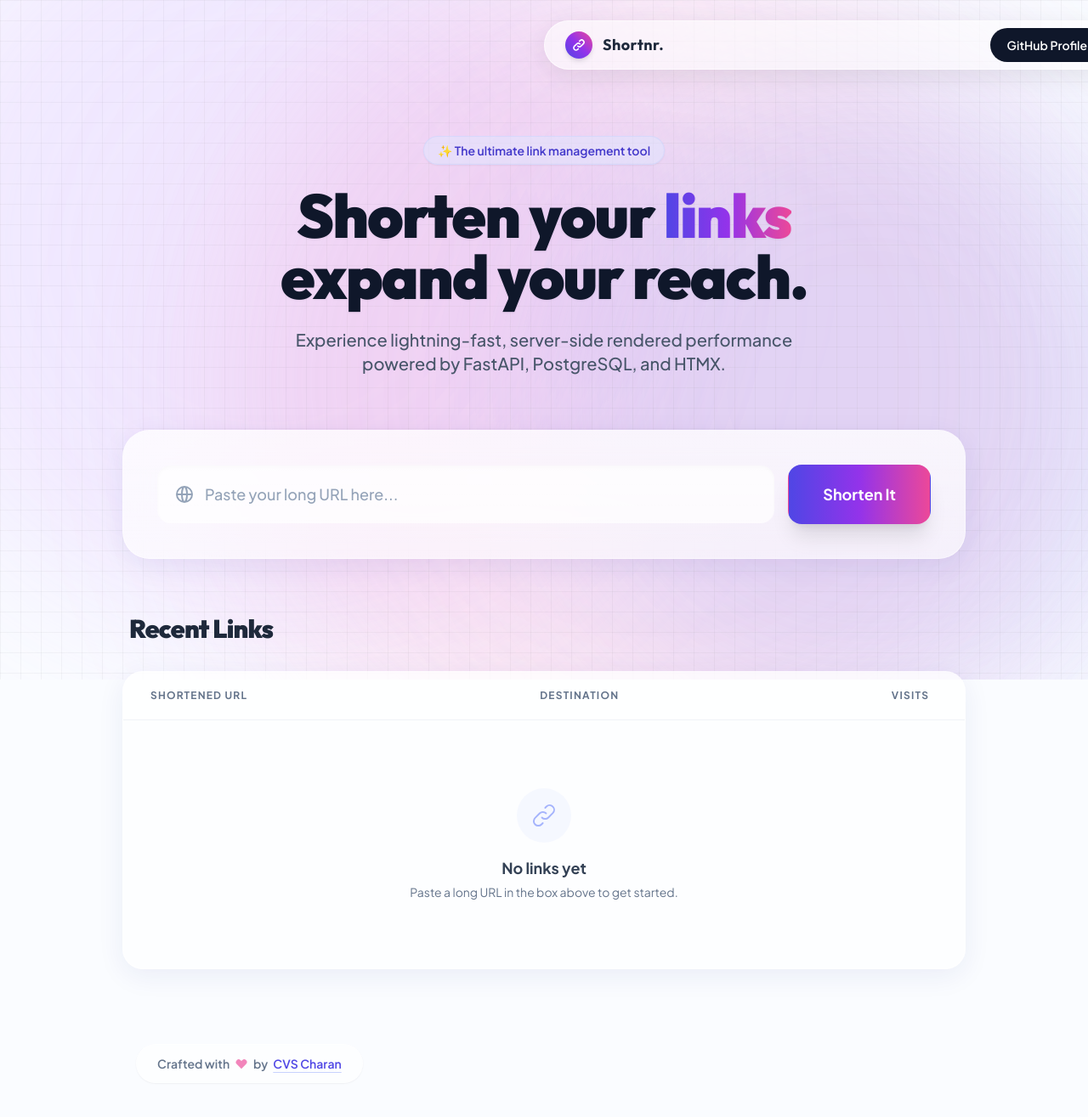
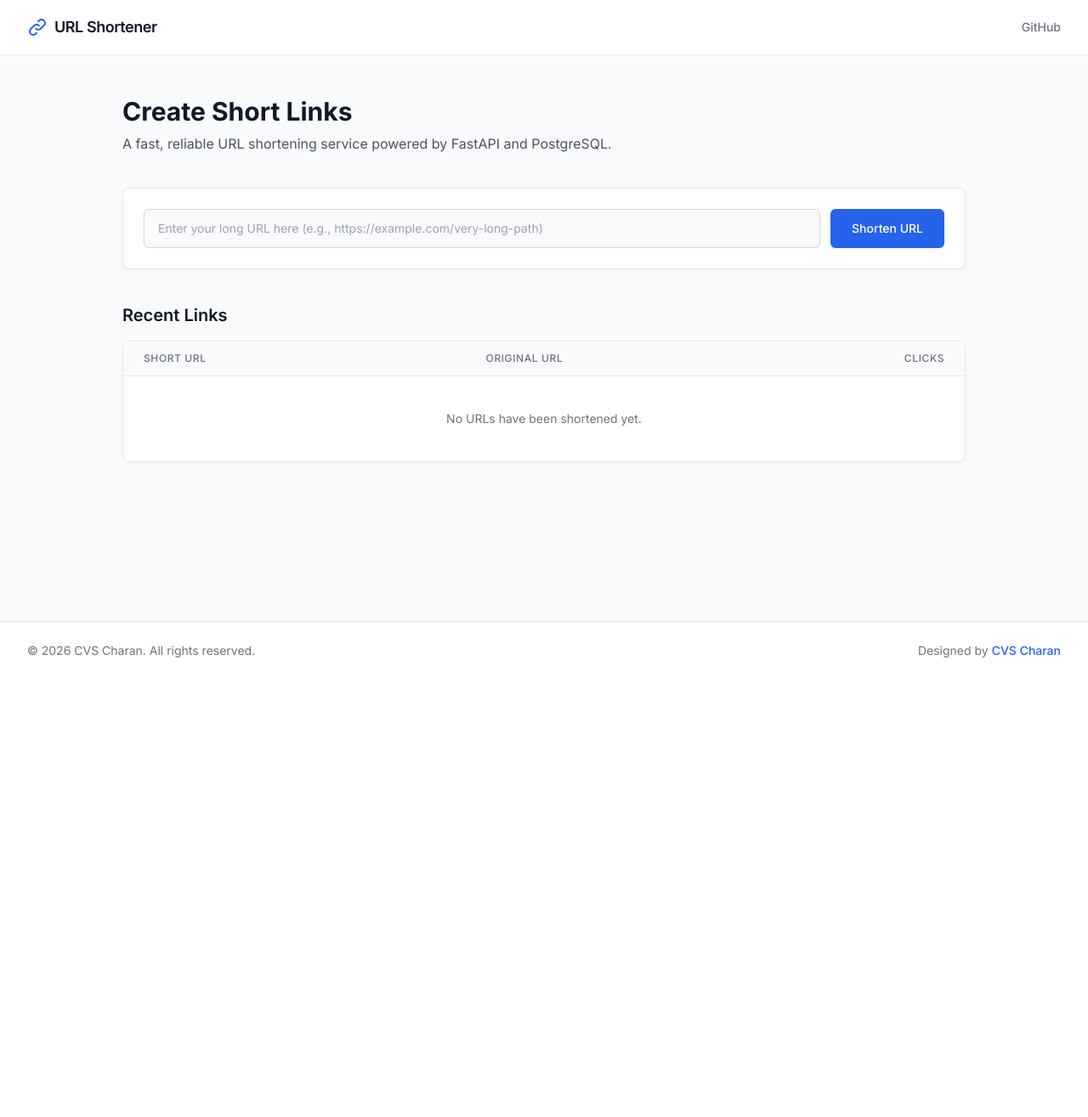
Before and after one commit to CVSCharan/py-url-shortener-monolith, a FastAPI app: page / in a window 1280 px wide. Shown: the whole page at 85% size. After the commit the page ends 774 px from the top, so only its background shows below. Run offline with FastAPI, Linux system fonts and the light colour scheme; data that the repository does not hold is empty; some libraries are stand-ins or nearby versions.

Commit message:
Revert to classic professional SaaS UI/UX

```diff
--- a/templates/index.html
+++ b/templates/index.html
@@ -3,35 +3,27 @@
 <head>
     <meta charset="UTF-8">
     <meta name="viewport" content="width=device-width, initial-scale=1.0">
-    <title>Premium URL Shortener</title>
+    <title>URL Shortener</title>
     <!-- Include HTMX -->
     <script src="https://unpkg.com/htmx.org@1.9.10"></script>
     <!-- Include Tailwind CSS -->
     <script src="https://cdn.tailwindcss.com"></script>
-    <!-- Premium Google Fonts: Plus Jakarta Sans for body, Outfit for Display -->
-    <link href="https://fonts.googleapis.com/css2?family=Outfit:wght@400;700;900&family=Plus+Jakarta+Sans:wght@400;500;600;700&display=swap" rel="stylesheet">
+    <!-- Professional Google Font: Inter -->
+    <link href="https://fonts.googleapis.com/css2?family=Inter:wght@400;500;600;700&display=swap" rel="stylesheet">
     <script>
         tailwind.config = {
             theme: {
                 extend: {
                     fontFamily: {
-                        sans: ['"Plus Jakarta Sans"', 'sans-serif'],
-                        display: ['"Outfit"', 'sans-serif'],
+                        sans: ['"Inter"', 'sans-serif'],
                     },
-                    animation: {
-                        blob: "blob 7s infinite",
-                        fadeUp: "fadeUp 0.8s ease-out forwards",
-                    },
-                    keyframes: {
-                        blob: {
-                            "0%": { transform: "translate(0px, 0px) scale(1)" },
-                            "33%": { transform: "translate(30px, -50px) scale(1.1)" },
-                            "66%": { transform: "translate(-20px, 20px) scale(0.9)" },
-                            "100%": { transform: "translate(0px, 0px) scale(1)" },
-                        },
-                        fadeUp: {
-                            "0%": { opacity: "0", transform: "translateY(20px)" },
-                            "100%": { opacity: "1", transform: "translateY(0)" },
+                    colors: {
+                        primary: {
+                            50: '#eff6ff',
+                            100: '#dbeafe',
+                            500: '#3b82f6',
+                            600: '#2563eb',
+                            700: '#1d4ed8',
                         }
                     }
                 }
@@ -39,118 +31,80 @@
         }
     </script>
     <style>
-        .animation-delay-2000 { animation-delay: 2s; }
-        .animation-delay-4000 { animation-delay: 4s; }
-
-        /* Glassmorphism Card Style */
-        .glass-card {
-            background: rgba(255, 255, 255, 0.65);
-            backdrop-filter: blur(20px);
-            -webkit-backdrop-filter: blur(20px);
-            border: 1px solid rgba(255, 255, 255, 0.5);
-            box-shadow: 0 8px 32px 0 rgba(31, 38, 135, 0.07);
-        }
-
         .htmx-indicator { display: none; }
         .htmx-request .htmx-indicator { display: inline-block; }
     </style>
 </head>
-<body class="bg-[#fafcff] min-h-screen flex flex-col selection:bg-indigo-500/30 selection:text-indigo-900 text-slate-800 relative z-0 overflow-x-hidden">
+<body class="bg-gray-50 min-h-screen flex flex-col text-gray-900 antialiased">
 
-    <!-- Animated Ambient Background -->
-    <div class="fixed inset-0 z-[-1] overflow-hidden pointer-events-none">
-        <div class="absolute -top-[20%] -left-[10%] w-[70vw] h-[70vw] rounded-full bg-purple-300/40 mix-blend-multiply filter blur-[100px] opacity-70 animate-blob"></div>
-        <div class="absolute top-[10%] -right-[10%] w-[60vw] h-[60vw] rounded-full bg-indigo-300/40 mix-blend-multiply filter blur-[100px] opacity-70 animate-blob animation-delay-2000"></div>
-        <div class="absolute -bottom-[20%] left-[20%] w-[80vw] h-[80vw] rounded-full bg-pink-300/40 mix-blend-multiply filter blur-[100px] opacity-70 animate-blob animation-delay-4000"></div>
-        <!-- Grid pattern overlay -->
-        <div class="absolute inset-0 bg-[linear-gradient(to_right,#80808012_1px,transparent_1px),linear-gradient(to_bottom,#80808012_1px,transparent_1px)] bg-[size:24px_24px]"></div>
-    </div>
-
-    <!-- Dynamic Island Navbar -->
-    <div class="fixed top-6 left-1/2 -translate-x-1/2 w-[90%] max-w-2xl z-50 animate-fadeUp">
-        <nav class="bg-white/60 backdrop-blur-xl shadow-[0_8px_30px_rgb(0,0,0,0.08)] border border-white/60 rounded-full px-2 py-2 flex justify-between items-center transition-all duration-300 hover:bg-white/80">
-            <div class="flex items-center gap-3 pl-4">
-                <div class="bg-gradient-to-tr from-indigo-600 via-purple-600 to-pink-500 p-2 rounded-full text-white shadow-md flex items-center justify-center">
-                    <svg class="w-4 h-4" fill="none" stroke="currentColor" viewBox="0 0 24 24"><path stroke-linecap="round" stroke-linejoin="round" stroke-width="2.5" d="M13.828 10.172a4 4 0 00-5.656 0l-4 4a4 4 0 105.656 5.656l1.102-1.101m-.758-4.899a4 4 0 005.656 0l4-4a4 4 0 00-5.656-5.656l-1.1 1.1"></path></svg>
+    <!-- Standard Professional Navbar -->
+    <header class="bg-white border-b border-gray-200 sticky top-0 z-10">
+        <div class="max-w-7xl mx-auto px-4 sm:px-6 lg:px-8">
+            <div class="flex justify-between h-16 items-center">
+                <div class="flex items-center gap-2">
+                    <svg class="w-6 h-6 text-primary-600" fill="none" stroke="currentColor" viewBox="0 0 24 24"><path stroke-linecap="round" stroke-linejoin="round" stroke-width="2" d="M13.828 10.172a4 4 0 00-5.656 0l-4 4a4 4 0 105.656 5.656l1.102-1.101m-.758-4.899a4 4 0 005.656 0l4-4a4 4 0 00-5.656-5.656l-1.1 1.1"></path></svg>
+                    <span class="font-semibold text-lg tracking-tight">URL Shortener</span>
                 </div>
-                <span class="font-display font-bold text-lg tracking-wide text-slate-800">Shortnr.</span>
+                <nav class="flex gap-4">
+                    <a href="https://github.com/CVSCharan" target="_blank" class="text-sm font-medium text-gray-500 hover:text-gray-900 transition-colors">GitHub</a>
+                </nav>
             </div>
-
-            <div class="flex items-center gap-1 pr-1">
-                <a href="https://github.com/CVSCharan" target="_blank" class="px-5 py-2.5 rounded-full bg-slate-900 text-white text-sm font-semibold hover:bg-slate-800 hover:shadow-lg hover:scale-105 transition-all duration-300 active:scale-95">GitHub Profile</a>
-            </div>
-        </nav>
-    </div>
+        </div>
+    </header>
 
     <!-- Main Content -->
-    <main class="flex-grow max-w-5xl mx-auto px-4 pt-40 pb-12 w-full flex flex-col justify-start z-10">
+    <main class="flex-grow max-w-5xl mx-auto px-4 py-12 w-full flex flex-col">
 
-        <!-- Hero Section -->
-        <div class="text-center mb-16 animate-fadeUp" style="animation-delay: 0.1s;">
-            <div class="inline-flex items-center justify-center px-4 py-1.5 mb-6 text-sm font-semibold text-indigo-700 bg-indigo-100/50 border border-indigo-200/50 rounded-full shadow-sm backdrop-blur-sm">
-                ✨ The ultimate link management tool
-            </div>
-            <h1 class="font-display text-5xl sm:text-6xl md:text-7xl font-black tracking-tight text-slate-900 mb-6 drop-shadow-sm leading-tight">
-                Shorten your <span class="text-transparent bg-clip-text bg-gradient-to-r from-indigo-600 via-purple-600 to-pink-500">links</span><br/>expand your reach.
-            </h1>
-            <p class="text-lg sm:text-xl text-slate-600 max-w-2xl mx-auto font-medium leading-relaxed">
-                Experience lightning-fast, server-side rendered performance powered by FastAPI, PostgreSQL, and HTMX.
+        <!-- Header Section -->
+        <div class="mb-10 text-center sm:text-left">
+            <h1 class="text-3xl font-bold text-gray-900 mb-2">Create Short Links</h1>
+            <p class="text-base text-gray-600">
+                A fast, reliable URL shortening service powered by FastAPI and PostgreSQL.
             </p>
         </div>
 
-        <!-- Shortener Card -->
-        <div class="glass-card rounded-[2rem] overflow-hidden mb-16 transform transition-all hover:shadow-[0_20px_40px_rgb(0,0,0,0.1)] duration-500 animate-fadeUp group" style="animation-delay: 0.2s;">
-            <div class="p-8 sm:p-10 relative overflow-hidden">
-                <!-- Inner glow effect -->
-                <div class="absolute inset-0 bg-gradient-to-b from-white/40 to-transparent pointer-events-none"></div>
-
-                <form hx-post="/shorten" hx-target="#url-table-container" hx-swap="innerHTML" class="relative z-10 flex flex-col sm:flex-row gap-4 items-center">
-                    <div class="flex-1 w-full relative">
-                        <div class="absolute inset-y-0 left-0 pl-5 flex items-center pointer-events-none text-slate-400 group-focus-within:text-indigo-600 transition-colors">
-                            <svg class="w-6 h-6" fill="none" stroke="currentColor" viewBox="0 0 24 24"><path stroke-linecap="round" stroke-linejoin="round" stroke-width="2" d="M21 12a9 9 0 01-9 9m9-9a9 9 0 00-9-9m9 9H3m9 9a9 9 0 01-9-9m9 9c1.657 0 3-4.03 3-9s-1.343-9-3-9m0 18c-1.657 0-3-4.03-3-9s1.343-9 3-9m-9 9a9 9 0 019-9"></path></svg>
-                        </div>
-                        <input type="url" name="target_url" placeholder="Paste your long URL here..." required
-                            class="w-full pl-14 pr-6 py-5 rounded-2xl border-0 bg-white/70 text-slate-800 placeholder-slate-400 shadow-[inset_0_2px_4px_rgba(0,0,0,0.02)] focus:outline-none focus:ring-4 focus:ring-indigo-500/20 focus:bg-white transition-all duration-300 text-lg font-medium">
+        <!-- Input Card -->
+        <div class="bg-white rounded-lg shadow-sm border border-gray-200 mb-10">
+            <div class="p-6">
+                <form hx-post="/shorten" hx-target="#url-table-container" hx-swap="innerHTML" class="flex flex-col sm:flex-row gap-3">
+                    <div class="flex-1 relative">
+                        <label for="target_url" class="sr-only">Long URL</label>
+                        <input type="url" id="target_url" name="target_url" placeholder="Enter your long URL here (e.g., https://example.com/very-long-path)" required
+                            class="block w-full pl-4 pr-4 py-3 rounded-md border border-gray-300 bg-gray-50 text-gray-900 focus:outline-none focus:ring-2 focus:ring-primary-500 focus:border-primary-500 sm:text-sm transition-colors">
                     </div>
                     <button type="submit"
-                        class="w-full sm:w-auto inline-flex items-center justify-center px-10 py-5 border border-transparent text-lg font-bold rounded-2xl text-white bg-gradient-to-r from-indigo-600 via-purple-600 to-pink-500 hover:bg-gradient-to-br shadow-xl hover:shadow-indigo-500/30 focus:outline-none focus:ring-4 focus:ring-indigo-500/30 hover:scale-[1.02] active:scale-95 transition-all duration-300 relative overflow-hidden group">
-                        <!-- Shimmer effect -->
-                        <span class="absolute top-0 -left-[100%] w-1/2 h-full bg-gradient-to-r from-transparent via-white/20 to-transparent skew-x-[30deg] group-hover:animate-[shimmer_1.5s_infinite]"></span>
-                        <span class="relative z-10 flex items-center">
-                            Shorten It
-                            <svg class="ml-2 -mr-1 h-5 w-5 htmx-indicator animate-spin" xmlns="http://www.w3.org/2000/svg" fill="none" viewBox="0 0 24 24">
-                                <circle class="opacity-25" cx="12" cy="12" r="10" stroke="currentColor" stroke-width="4"></circle>
-                                <path class="opacity-75" fill="currentColor" d="M4 12a8 8 0 018-8V0C5.373 0 0 5.373 0 12h4zm2 5.291A7.962 7.962 0 014 12H0c0 3.042 1.135 5.824 3 7.938l3-2.647z"></path>
-                            </svg>
-                        </span>
+                        class="inline-flex items-center justify-center px-6 py-3 border border-transparent text-sm font-medium rounded-md text-white bg-primary-600 hover:bg-primary-700 shadow-sm focus:outline-none focus:ring-2 focus:ring-offset-2 focus:ring-primary-500 transition-colors">
+                        Shorten URL
+                        <svg class="ml-2 -mr-1 h-4 w-4 htmx-indicator animate-spin" xmlns="http://www.w3.org/2000/svg" fill="none" viewBox="0 0 24 24">
+                            <circle class="opacity-25" cx="12" cy="12" r="10" stroke="currentColor" stroke-width="4"></circle>
+                            <path class="opacity-75" fill="currentColor" d="M4 12a8 8 0 018-8V0C5.373 0 0 5.373 0 12h4zm2 5.291A7.962 7.962 0 014 12H0c0 3.042 1.135 5.824 3 7.938l3-2.647z"></path>
+                        </svg>
                     </button>
                 </form>
             </div>
         </div>
 
-        <!-- Links Section -->
-        <div class="animate-fadeUp" style="animation-delay: 0.3s;">
-            <div class="flex items-center justify-between mb-8 px-2">
-                <h2 class="font-display text-3xl font-black text-slate-800 tracking-tight">Recent Links</h2>
+        <!-- Links Table Section -->
+        <div>
+            <div class="mb-4">
+                <h2 class="text-xl font-semibold text-gray-900">Recent Links</h2>
             </div>
 
-            <div id="url-table-container" class="glass-card rounded-3xl overflow-hidden">
+            <div id="url-table-container" class="bg-white rounded-lg shadow-sm border border-gray-200 overflow-hidden">
                 {% include 'partials/url_list.html' %}
             </div>
         </div>
     </main>
 
-    <!-- Footer -->
-    <footer class="mt-auto py-10 z-10">
-        <div class="max-w-5xl mx-auto px-4 sm:px-6 lg:px-8">
-            <div class="flex flex-col sm:flex-row items-center justify-between gap-4">
-                <div class="text-sm text-slate-500 flex items-center gap-1.5 font-semibold bg-white/50 backdrop-blur-sm px-6 py-3 rounded-full border border-white/50 shadow-sm">
-                    Crafted with
-                    <svg class="w-4 h-4 text-pink-500 animate-pulse" fill="currentColor" viewBox="0 0 20 20"><path fill-rule="evenodd" d="M3.172 5.172a4 4 0 015.656 0L10 6.343l1.172-1.171a4 4 0 115.656 5.656L10 17.657l-6.828-6.829a4 4 0 010-5.656z" clip-rule="evenodd"></path></svg>
-                    by
-                    <a href="https://charan-cvs.dev" target="_blank" class="text-indigo-600 hover:text-indigo-800 transition-colors underline decoration-indigo-200 underline-offset-4">
-                        CVS Charan
-                    </a>
+    <!-- Professional Footer -->
+    <footer class="bg-white border-t border-gray-200 mt-auto">
+        <div class="max-w-7xl mx-auto px-4 sm:px-6 lg:px-8 py-6">
+            <div class="flex flex-col md:flex-row justify-between items-center gap-4">
+                <p class="text-sm text-gray-500">
+                    &copy; 2026 CVS Charan. All rights reserved.
+                </p>
+                <div class="text-sm text-gray-500">
+                    Designed by <a href="https://charan-cvs.dev" target="_blank" class="text-primary-600 hover:text-primary-700 font-medium hover:underline">CVS Charan</a>
                 </div>
             </div>
         </div>
--- a/templates/partials/url_list.html
+++ b/templates/partials/url_list.html
@@ -1,49 +1,41 @@
 <div class="overflow-x-auto">
-    <table class="min-w-full divide-y divide-slate-200/50">
-        <thead class="bg-white/40">
+    <table class="min-w-full divide-y divide-gray-200">
+        <thead class="bg-gray-50">
             <tr>
-                <th scope="col" class="px-8 py-5 text-left text-xs font-bold text-slate-500 uppercase tracking-widest">
-                    Shortened URL
+                <th scope="col" class="px-6 py-3 text-left text-xs font-medium text-gray-500 uppercase tracking-wider">
+                    Short URL
                 </th>
-                <th scope="col" class="px-8 py-5 text-left text-xs font-bold text-slate-500 uppercase tracking-widest">
-                    Destination
+                <th scope="col" class="px-6 py-3 text-left text-xs font-medium text-gray-500 uppercase tracking-wider">
+                    Original URL
                 </th>
-                <th scope="col" class="px-8 py-5 text-center text-xs font-bold text-slate-500 uppercase tracking-widest w-32">
-                    Visits
+                <th scope="col" class="px-6 py-3 text-right text-xs font-medium text-gray-500 uppercase tracking-wider w-32">
+                    Clicks
                 </th>
             </tr>
         </thead>
-        <tbody class="divide-y divide-slate-100/50">
+        <tbody class="bg-white divide-y divide-gray-200">
             {% for url in urls %}
-            <tr class="hover:bg-white/60 transition-colors duration-200 group">
-                <td class="px-8 py-6 whitespace-nowrap">
+            <tr class="hover:bg-gray-50 transition-colors">
+                <td class="px-6 py-4 whitespace-nowrap">
                     <a href="{{ request.base_url }}{{ url.short_code }}" target="_blank"
-                       class="inline-flex items-center text-base font-bold text-indigo-600 hover:text-indigo-800 transition-colors">
+                       class="text-sm font-medium text-primary-600 hover:text-primary-800 hover:underline flex items-center gap-1 group">
                         {{ request.base_url }}{{ url.short_code }}
-                        <svg class="ml-2 w-4 h-4 opacity-0 group-hover:opacity-100 group-hover:-translate-y-0.5 group-hover:translate-x-0.5 transition-all duration-300" fill="none" stroke="currentColor" viewBox="0 0 24 24"><path stroke-linecap="round" stroke-linejoin="round" stroke-width="2.5" d="M10 6H6a2 2 0 00-2 2v10a2 2 0 002 2h10a2 2 0 002-2v-4M14 4h6m0 0v6m0-6L10 14"></path></svg>
+                        <svg class="w-3.5 h-3.5 opacity-0 group-hover:opacity-100 text-primary-500" fill="none" stroke="currentColor" viewBox="0 0 24 24"><path stroke-linecap="round" stroke-linejoin="round" stroke-width="2" d="M10 6H6a2 2 0 00-2 2v10a2 2 0 002 2h10a2 2 0 002-2v-4M14 4h6m0 0v6m0-6L10 14"></path></svg>
                     </a>
                 </td>
-                <td class="px-8 py-6">
-                    <div class="text-sm font-medium text-slate-500 max-w-md truncate" title="{{ url.target_url }}">
+                <td class="px-6 py-4">
+                    <div class="text-sm text-gray-600 max-w-md truncate" title="{{ url.target_url }}">
                         {{ url.target_url }}
                     </div>
                 </td>
-                <td class="px-8 py-6 whitespace-nowrap text-center">
-                    <span class="inline-flex items-center justify-center px-4 py-1.5 rounded-full text-sm font-bold bg-gradient-to-r from-indigo-50 to-purple-50 text-indigo-700 border border-indigo-100/50 shadow-sm">
-                        {{ url.clicks }}
-                    </span>
+                <td class="px-6 py-4 whitespace-nowrap text-right text-sm text-gray-500 font-medium">
+                    {{ url.clicks }}
                 </td>
             </tr>
             {% else %}
             <tr>
-                <td colspan="3" class="px-8 py-20 text-center">
-                    <div class="flex flex-col items-center justify-center">
-                        <div class="w-16 h-16 rounded-full bg-indigo-50/50 flex items-center justify-center mb-4">
-                            <svg class="w-8 h-8 text-indigo-300" fill="none" stroke="currentColor" viewBox="0 0 24 24"><path stroke-linecap="round" stroke-linejoin="round" stroke-width="1.5" d="M13.828 10.172a4 4 0 00-5.656 0l-4 4a4 4 0 105.656 5.656l1.102-1.101m-.758-4.899a4 4 0 005.656 0l4-4a4 4 0 00-5.656-5.656l-1.1 1.1"></path></svg>
-                        </div>
-                        <h3 class="text-lg font-bold text-slate-700 mb-1">No links yet</h3>
-                        <p class="text-slate-500 text-sm">Paste a long URL in the box above to get started.</p>
-                    </div>
+                <td colspan="3" class="px-6 py-10 text-center">
+                    <p class="text-sm text-gray-500">No URLs have been shortened yet.</p>
                 </td>
             </tr>
             {% endfor %}
```
